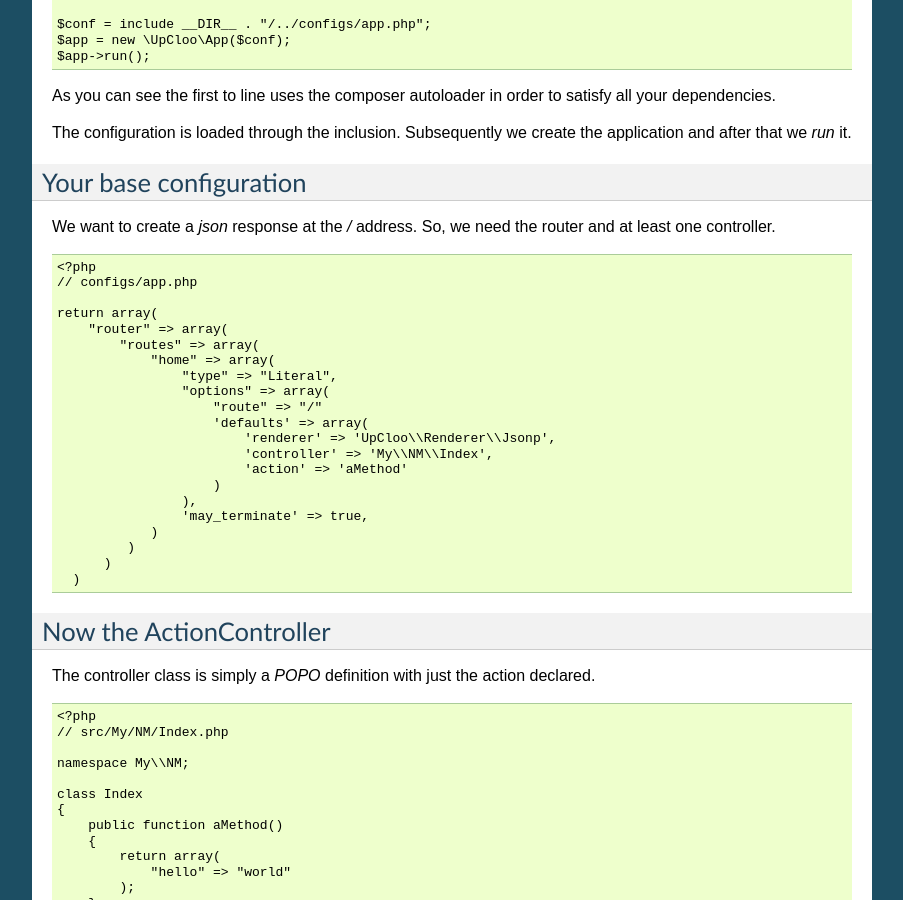
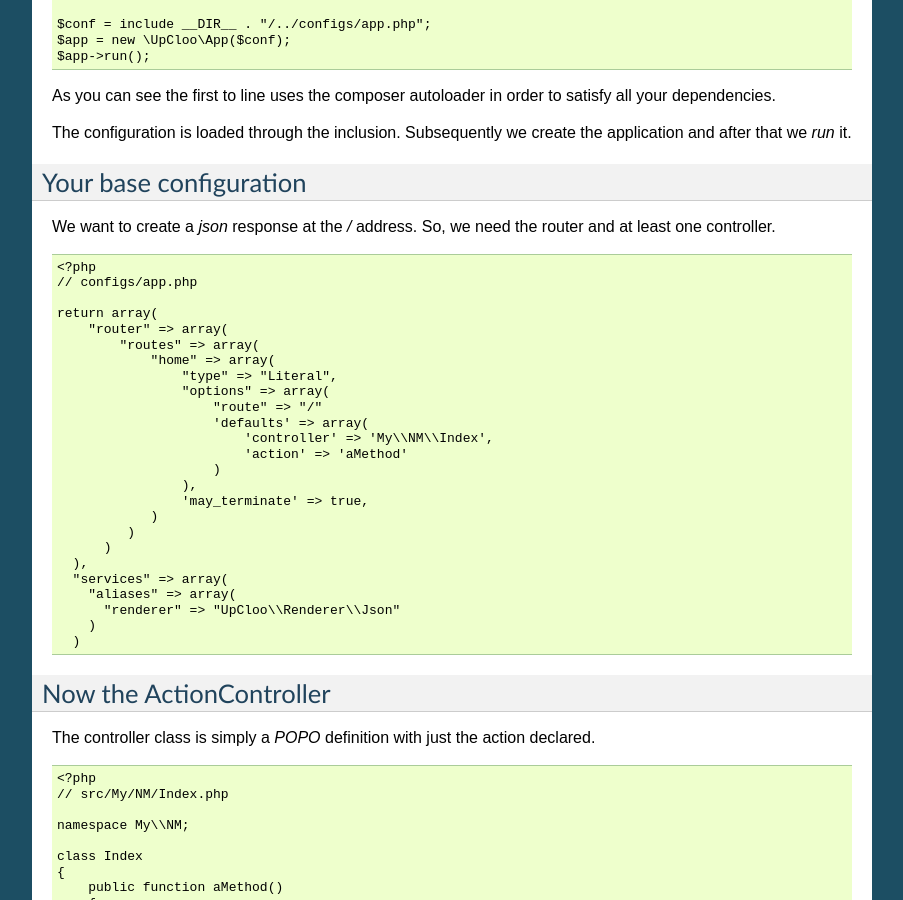
Before and after one commit to wdalmut/upcloo-web-framework, a Sphinx documentation site: the page built from docs/getting-started.rst, in a window 1280 px wide and 900 px high, scrolled down 609 px. Shown: the whole window, without its empty margins (198-1101 px from the left). Built offline with Sphinx 7.4.7, drawn with Linux system fonts in a browser that asks for light colours.

Commit message:
Updated docs on rederer

```diff
--- a/docs/getting-started.rst
+++ b/docs/getting-started.rst
@@ -60,7 +60,6 @@ the router and at least one controller. ::
                     "options" => array(
                         "route" => "/"
                         'defaults' => array(
-                            'renderer' => 'UpCloo\\Renderer\\Jsonp',
                             'controller' => 'My\\NM\\Index',
                             'action' => 'aMethod'
                         )
@@ -69,6 +68,11 @@ the router and at least one controller. ::
                 )
              )
           )
+      ),
+      "services" => array(
+        "aliases" => array(
+          "renderer" => "UpCloo\\Renderer\\Json"
+        )
       )
 
 Now the ActionController
```
